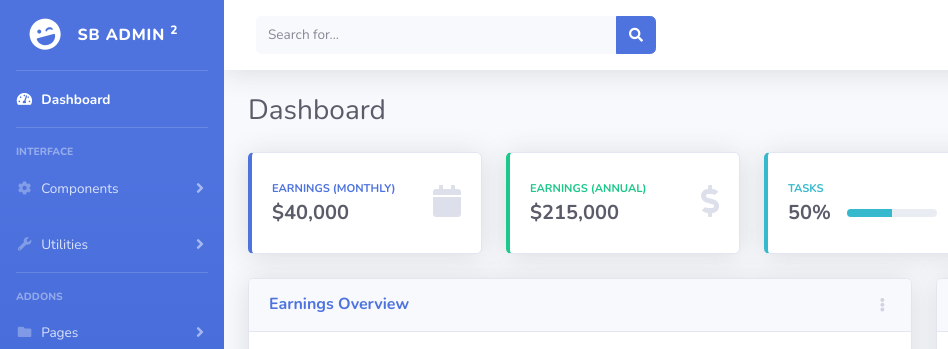
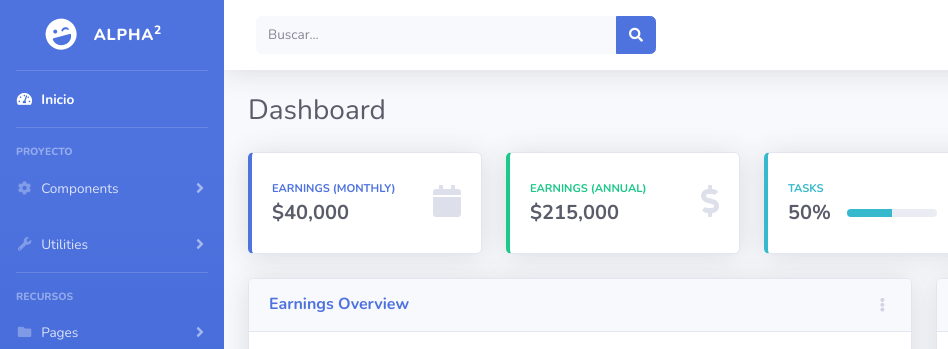
Before and after one commit to DavidVillaseca/PDB-ALPHA, a website with bundled scripts: page index.html in a window 1280 px wide. Shown: the top 349 px of the page, 0-948 px from the left. Built offline with nearby package versions, Linux system fonts and the light colour scheme.

Commit message:
Update index.html

```diff
--- a/index.html
+++ b/index.html
@@ -9,7 +9,7 @@
     <meta name="description" content="">
     <meta name="author" content="">
 
-    <title>SB Admin 2 - Dashboard</title>
+    <title>Inicio ALPHA</title>
 
     <!-- Custom fonts for this template-->
     <link href="vendor/fontawesome-free/css/all.min.css" rel="stylesheet" type="text/css">
@@ -35,7 +35,7 @@
                 <div class="sidebar-brand-icon rotate-n-15">
                     <i class="fas fa-laugh-wink"></i>
                 </div>
-                <div class="sidebar-brand-text mx-3">SB Admin <sup>2</sup></div>
+                <div class="sidebar-brand-text mx-3">ALPHA<sup>2</sup></div>
             </a>
 
             <!-- Divider -->
@@ -45,7 +45,7 @@
             <li class="nav-item active">
                 <a class="nav-link" href="index.html">
                     <i class="fas fa-fw fa-tachometer-alt"></i>
-                    <span>Dashboard</span></a>
+                    <span>Inicio</span></a>
             </li>
 
             <!-- Divider -->
@@ -53,7 +53,7 @@
 
             <!-- Heading -->
             <div class="sidebar-heading">
-                Interface
+                Proyecto
             </div>
 
             <!-- Nav Item - Pages Collapse Menu -->
@@ -96,7 +96,7 @@
 
             <!-- Heading -->
             <div class="sidebar-heading">
-                Addons
+                Recursos
             </div>
 
             <!-- Nav Item - Pages Collapse Menu -->
@@ -170,7 +170,7 @@
                     <form
                         class="d-none d-sm-inline-block form-inline mr-auto ml-md-3 my-2 my-md-0 mw-100 navbar-search">
                         <div class="input-group">
-                            <input type="text" class="form-control bg-light border-0 small" placeholder="Search for..."
+                            <input type="text" class="form-control bg-light border-0 small" placeholder="Buscar..."
                                 aria-label="Search" aria-describedby="basic-addon2">
                             <div class="input-group-append">
                                 <button class="btn btn-primary" type="button">
```
